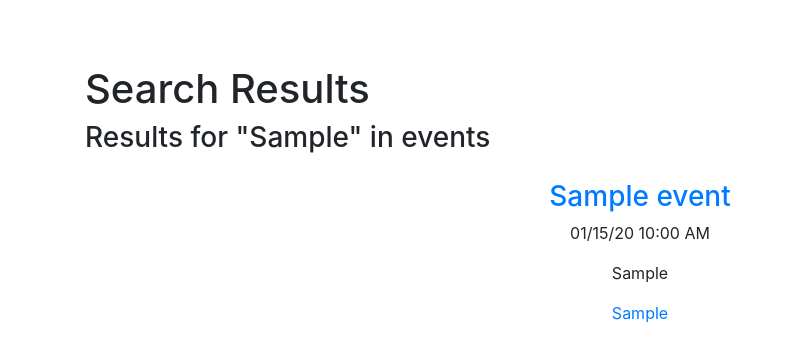
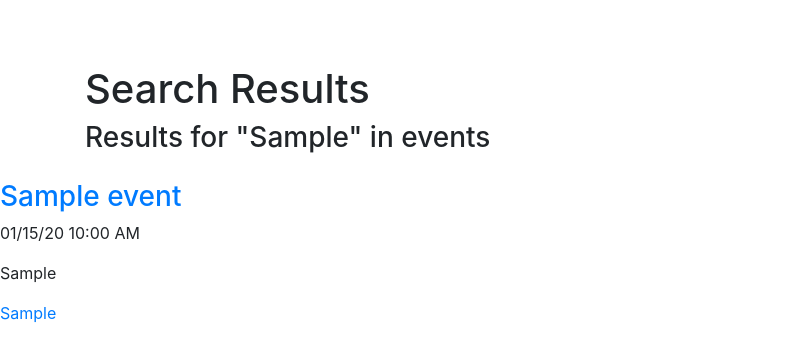
Before and after one commit to Ashley-Carlson/UNC-Events-Online, a PHP site: the page made by search.php in a window 1280 px wide. Shown: the part 96-458 px from the top of the page, without its empty margins (0-792 px from the left). Run offline with PHP 8.4, Linux system fonts and the light colour scheme; tables that the repository leaves empty hold one stand-in row (values such as "Sample post"); data that the repository does not hold is empty; some libraries are stand-ins or nearby versions.

Commit message:
Fixed more search alignment

```diff
--- a/search.php
+++ b/search.php
@@ -99,7 +99,7 @@
 	    {
 	      $tagstring .= '<a href="search.php?type=event&keyword=' . $tag['tag']. '">' . $tag['tag'] . "</a> ";
 	    }
-	    echo '<div class="row"><div class="col-lg-12 text-center">
+	    echo '<div class="row"><div class="col-lg-12 text-LEFT">
 	        <h3><a href="event.php?id='.$item['event_id'].'">'.$item['event_name'].'</a></h3>
 	        <p>'.$time.'</p>
 	      <p>'.$item['duration'].'</p>
```
